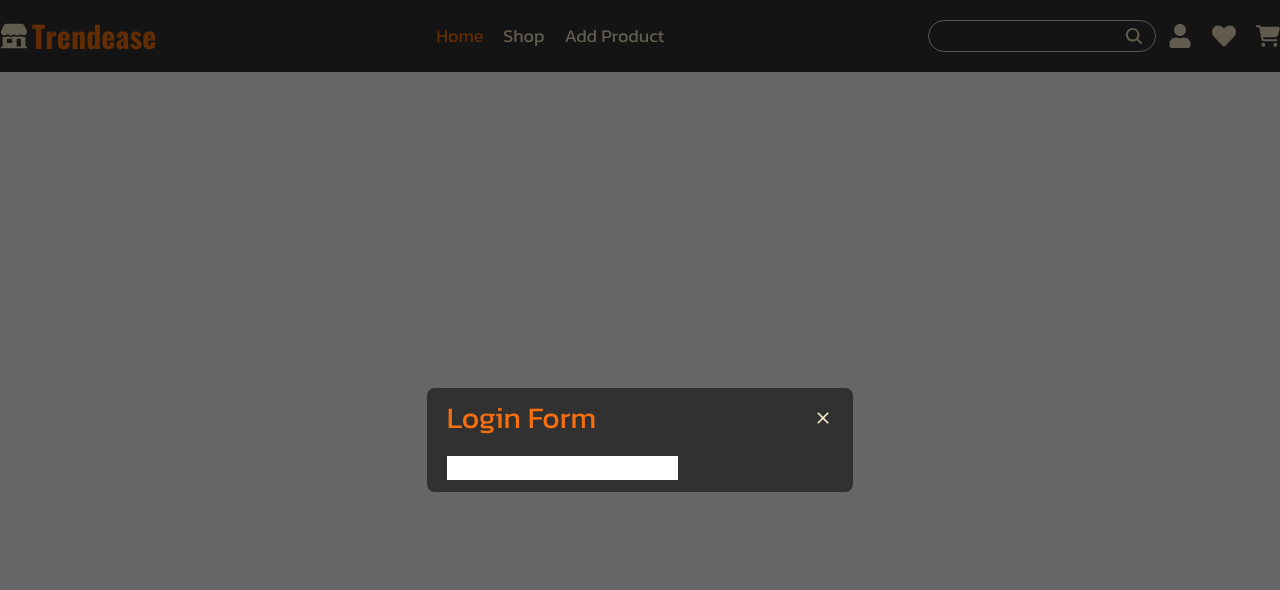
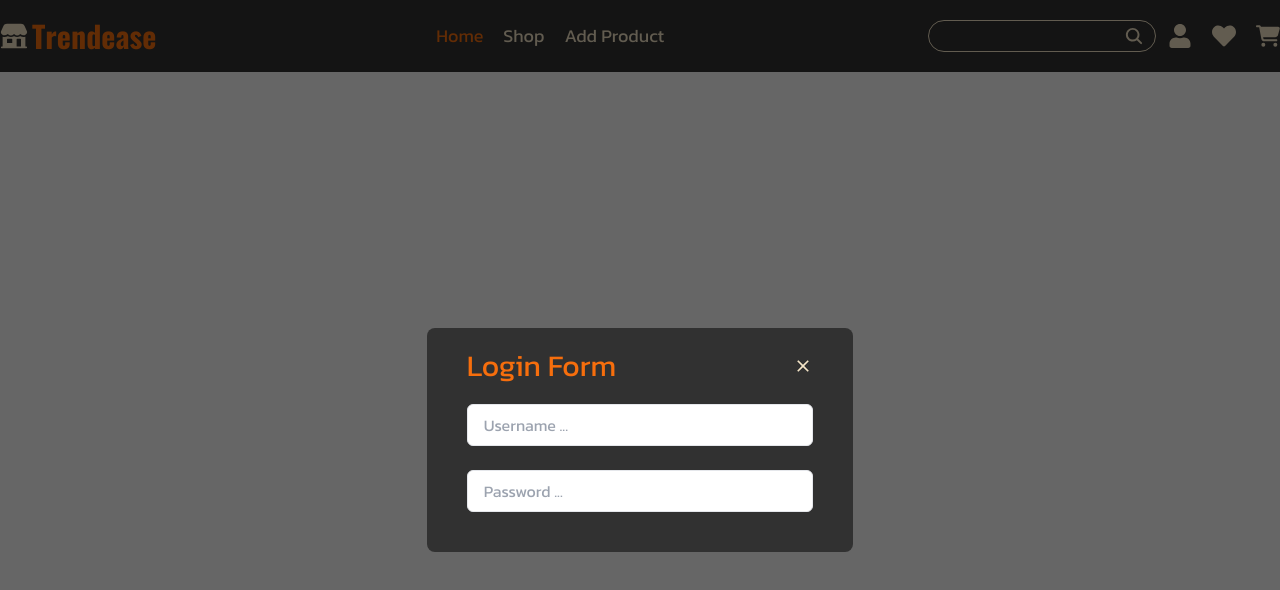
Before and after one commit to NighTzy-Godz/trendeasev2, a React (Vite) app in the folder client/: page / in a window 1280 px wide. Both pictures are taken after a click on the icon 1180 px from the left and 36 px from the top of the page. Shown: the top 590 px of the page. Built offline with nearby package versions, Linux system fonts and the light colour scheme.

Commit message:
Client - Added the Input Component

```diff
--- /dev/null
+++ b/client/src/components/common/Input.tsx
@@ -0,0 +1,14 @@
+import React, { InputHTMLAttributes } from "react";
+
+interface InputProps extends InputHTMLAttributes<HTMLInputElement> {}
+
+function Input({ ...props }: InputProps) {
+  return (
+    <input
+      {...props}
+      className="w-full py-2 px-4 rounded-md text-slate-700 border focus:border-mainColor focus:ring-mainColor outline-none font-kanit"
+    />
+  );
+}
+
+export default Input;
--- a/client/src/components/common/Modal.tsx
+++ b/client/src/components/common/Modal.tsx
@@ -10,7 +10,7 @@ function Modal({ headerTitle, onModalClose, children }: ModalProps) {
   return (
     <div className="fixed  py-10 left-0 top-0 h-dvh w-dvw bg-black/60  z-50 ">
       <div className="h-dvh grid place-items-center lg:w-1/3  mx-auto">
-        <div className=" bg-bgColor w-full rounded-lg flex flex-col px-5 py-3  animate__animated animate__fadeInDown animate__faster">
+        <div className=" bg-bgColor w-full rounded-lg flex flex-col px-10 py-5  animate__animated animate__fadeInDown animate__faster">
           <div className="flex justify-between items-center mb-5">
             <h1 className="text-mainColor lg:text-3xl font-kanit">
               {headerTitle}
--- a/client/src/components/modal/user/LoginModal.tsx
+++ b/client/src/components/modal/user/LoginModal.tsx
@@ -2,6 +2,7 @@ import React from "react";
 import Modal from "../../common/Modal";
 import { useForm } from "react-hook-form";
 import { LoginData } from "../../../interfaces/userInterfaces";
+import Input from "../../common/Input";
 
 interface LoginModalProps {
   isShow: boolean;
@@ -18,7 +19,13 @@ function LoginModal({ isShow, onModalClose }: LoginModalProps) {
   if (isShow) {
     return (
       <Modal headerTitle="Login Form" onModalClose={onModalClose}>
-        <input type="text" />
+        <div className="mb-6">
+          <Input placeholder="Username ..." />
+        </div>
+
+        <div className="mb-5">
+          <Input placeholder="Password ..." type="password" />
+        </div>
       </Modal>
     );
   }
--- a/client/src/components/ui/TopNav.tsx
+++ b/client/src/components/ui/TopNav.tsx
@@ -83,7 +83,7 @@ function TopNav() {
               <div className="relative mt-1">
                 <input
                   type="text"
-                  className="px-3 pb-0 pt-0 mb-1 text-textColor text-sm  h-8 border rounded-full disabled:cursor-not-allowed disabled:opacity-50 border-gray-300 bg-transparent focus:border-mainColor focus:ring-mainColor outline-none
+                  className="px-3 pb-0 pt-0 mb-1 text-textColor text-sm  h-8 border rounded-full disabled:cursor-not-allowed disabled:opacity-50 border-textColor bg-transparent focus:border-mainColor focus:ring-mainColor outline-none
                 "
                 />
                 <button className="absolute right-3 top-[6px] cursor-pointer">
```
